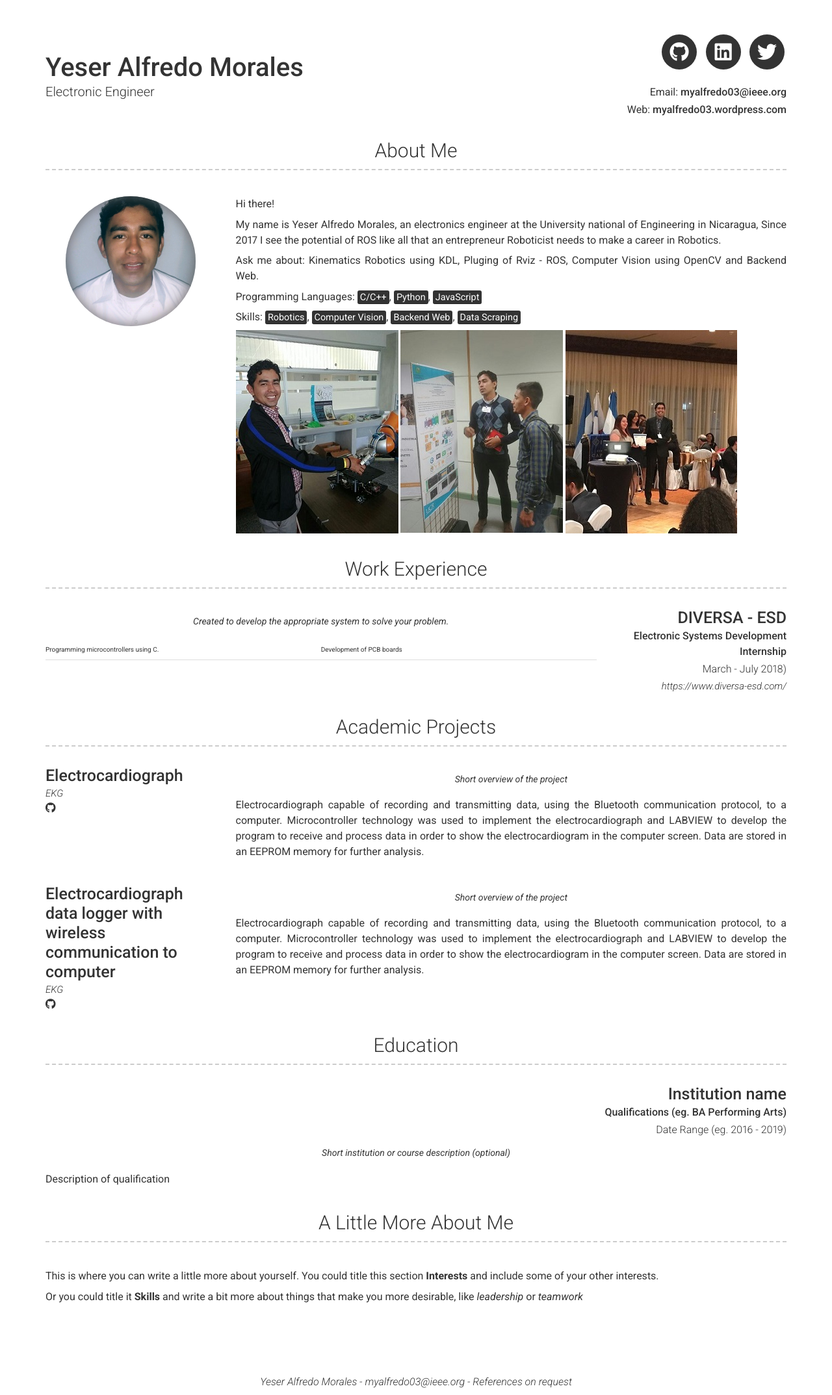
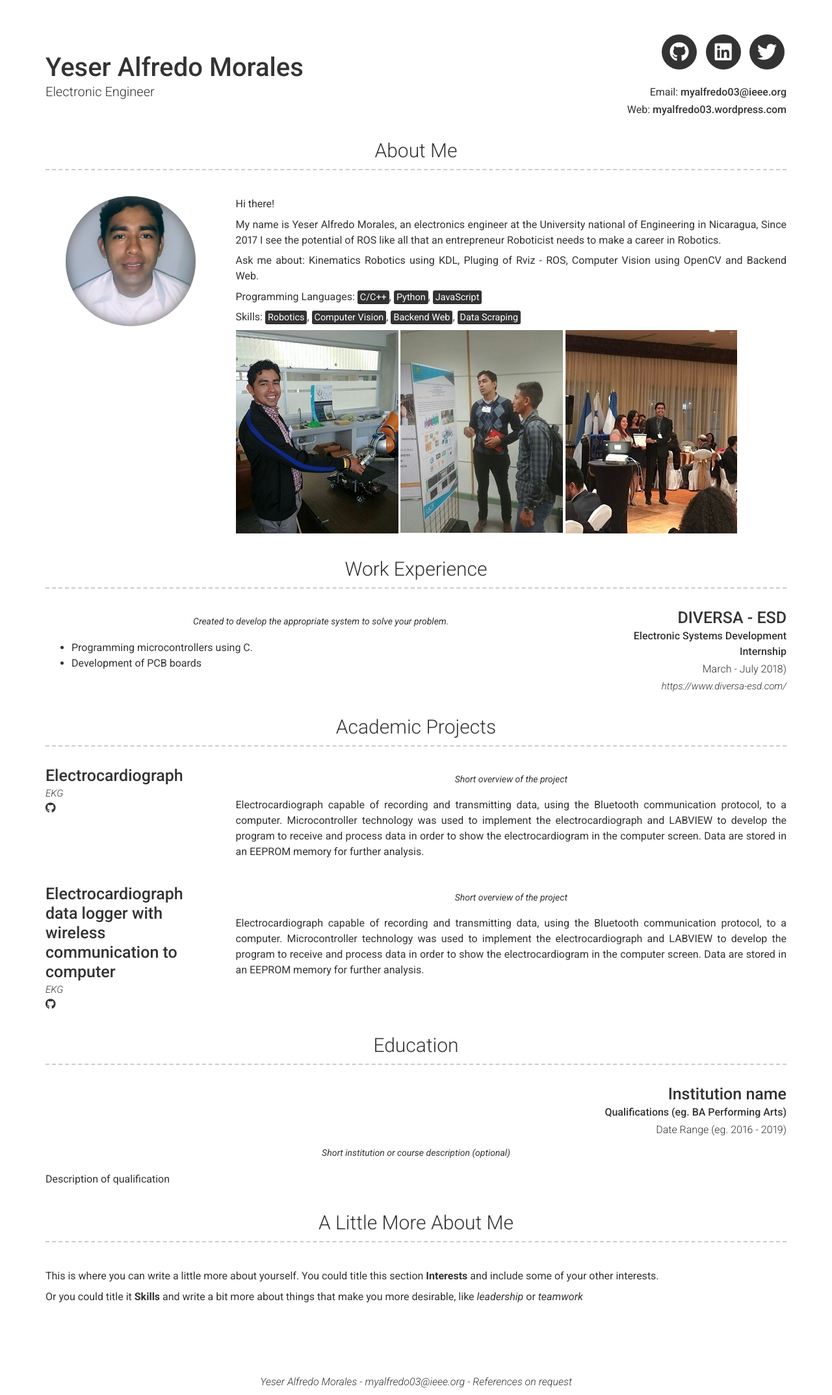
Before and after one commit to myalfred03/myalfred03.github.io, a Jekyll site: the page built from index.md, in a window 1280 px wide. Shown: the whole page at 65% size. Built offline with Jekyll 4.4.1, drawn with Linux system fonts in a browser that asks for light colours; nearby versions of some CDN libraries.

```diff
--- a/_config.yml
+++ b/_config.yml
@@ -66,7 +66,8 @@ content:
         quote: >
           Created to develop the appropriate system to solve your problem.
         description: | # this will include new lines to allow paragraphs
-          Programming microcontrollers using C. | Development of PCB boards
+          - Programming microcontrollers using C.
+          - Development of PCB boards
 
   - title: Academic Projects # Title for the section
     layout: list # Type of content section (list/text)
```
